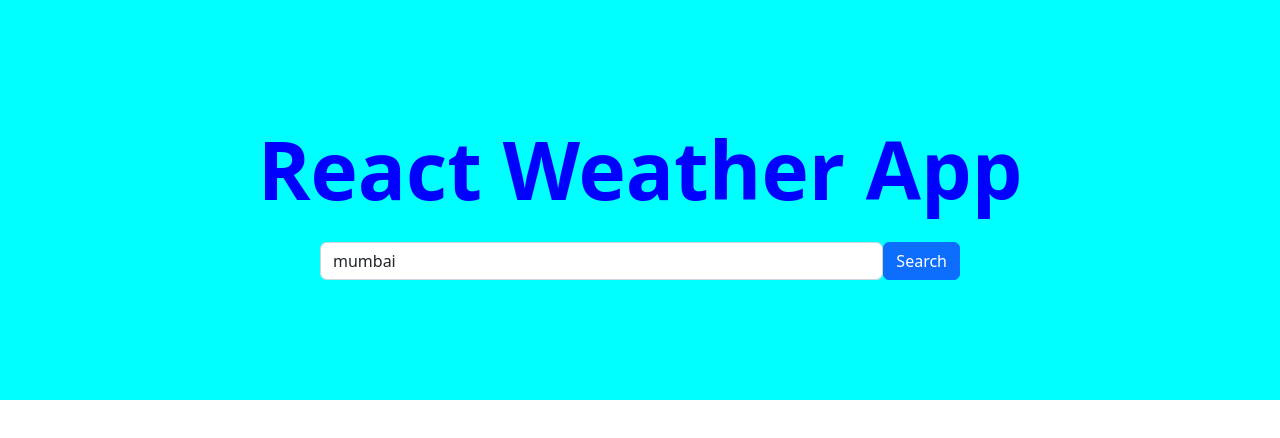
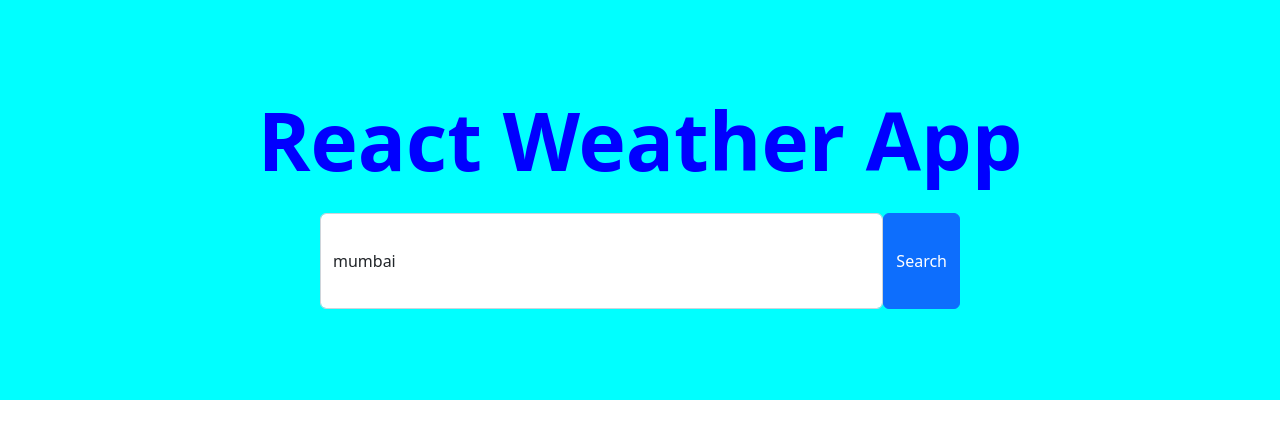
Before and after one commit to prafullajoshi970/ReactwhetherAppNew, a React (Create React App) app: page / in a window 1280 px wide. Shown: the top 438 px of the page. Built offline with nearby package versions, Linux system fonts and the light colour scheme.

Commit message:
secondcommit

```diff
--- a/src/App.css
+++ b/src/App.css
@@ -30,7 +30,9 @@
 }
 .inputt{
   display:flex;
-  width:50vw
+  width:50vw;
+  height:12vh;
+
 }
 .display{
   display: flex;
```
